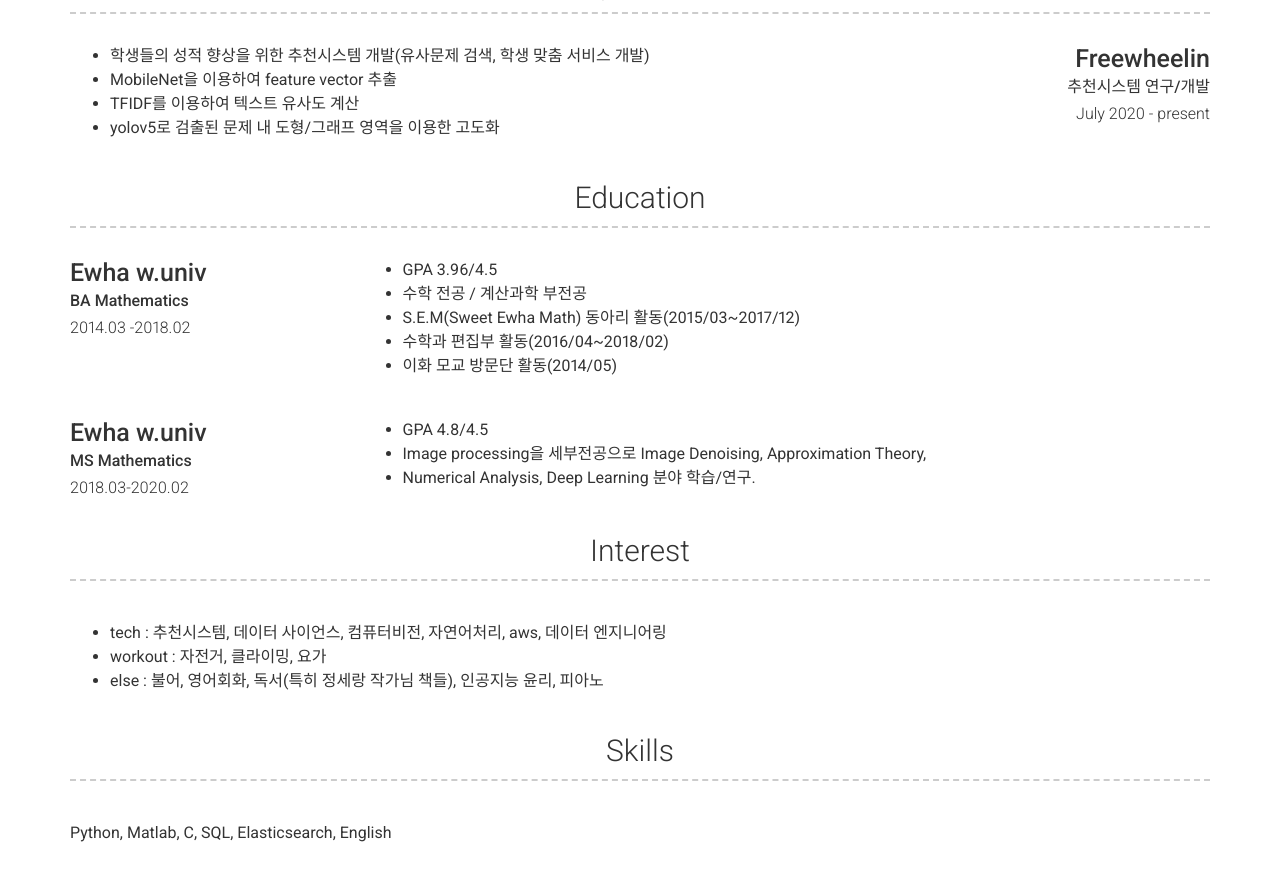
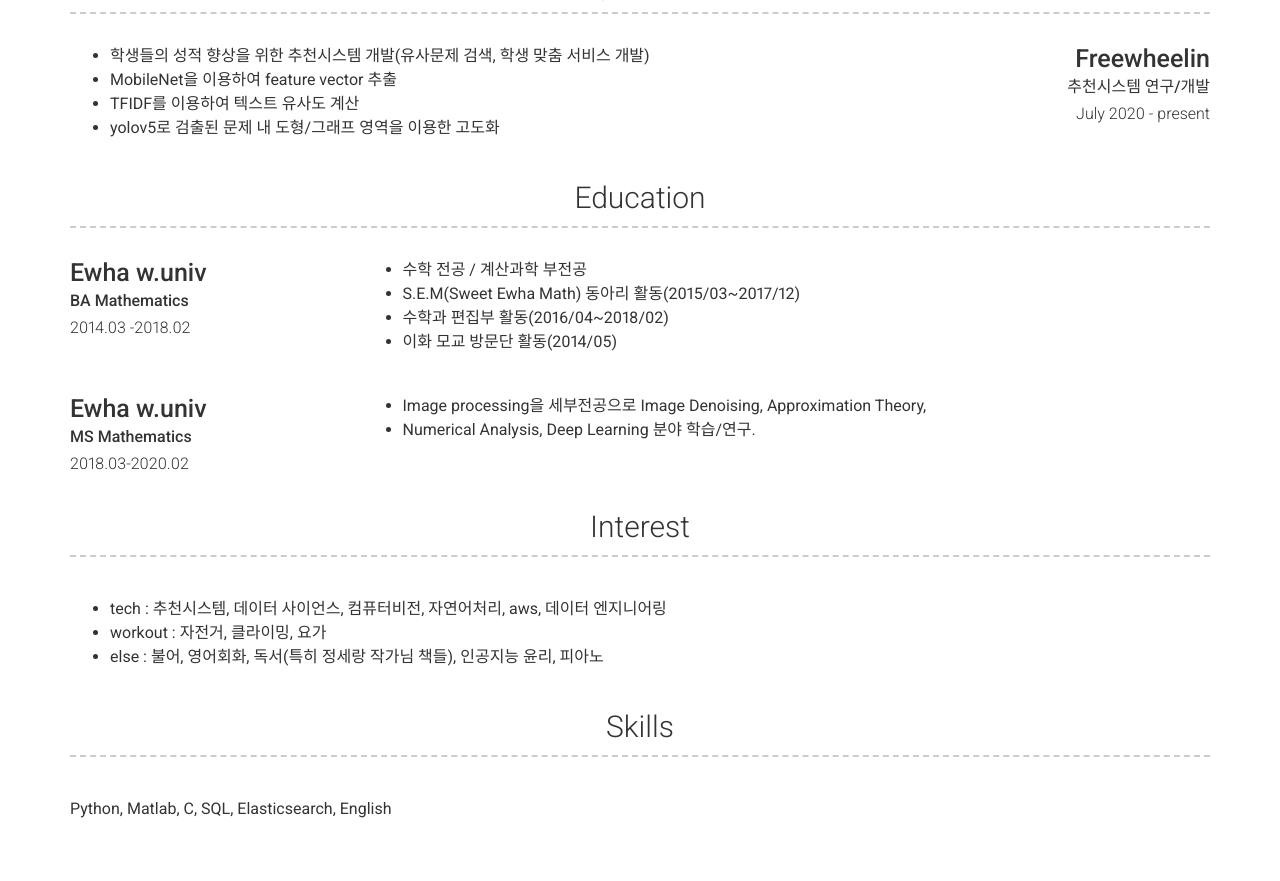
Before and after one commit to simonezz/simonezz.github.io, a Jekyll site: the page built from index.md, in a window 1280 px wide and 900 px high, scrolled down 797 px. Shown: the top 881 px of the window. Built offline with Jekyll 4.4.1, drawn with Linux system fonts in a browser that asks for light colours; nearby versions of some CDN libraries.

Commit message:
Update _config.yml

```diff
--- a/_config.yml
+++ b/_config.yml
@@ -88,7 +88,6 @@ content:
         sub_title: BA Mathematics
         caption: 2014.03 -2018.02
         description: |
-           - GPA 3.96/4.5
            - 수학 전공 / 계산과학 부전공
            - S.E.M(Sweet Ewha Math) 동아리 활동(2015/03~2017/12)
            - 수학과 편집부 활동(2016/04~2018/02)
@@ -100,7 +99,6 @@ content:
         sub_title: MS Mathematics
         caption: 2018.03-2020.02
         description: | # this will include new lines to allow paragraphs
-          - GPA 4.8/4.5
           - Image processing을 세부전공으로 Image Denoising, Approximation Theory,
           - Numerical Analysis, Deep Learning 분야 학습/연구.
 
```
